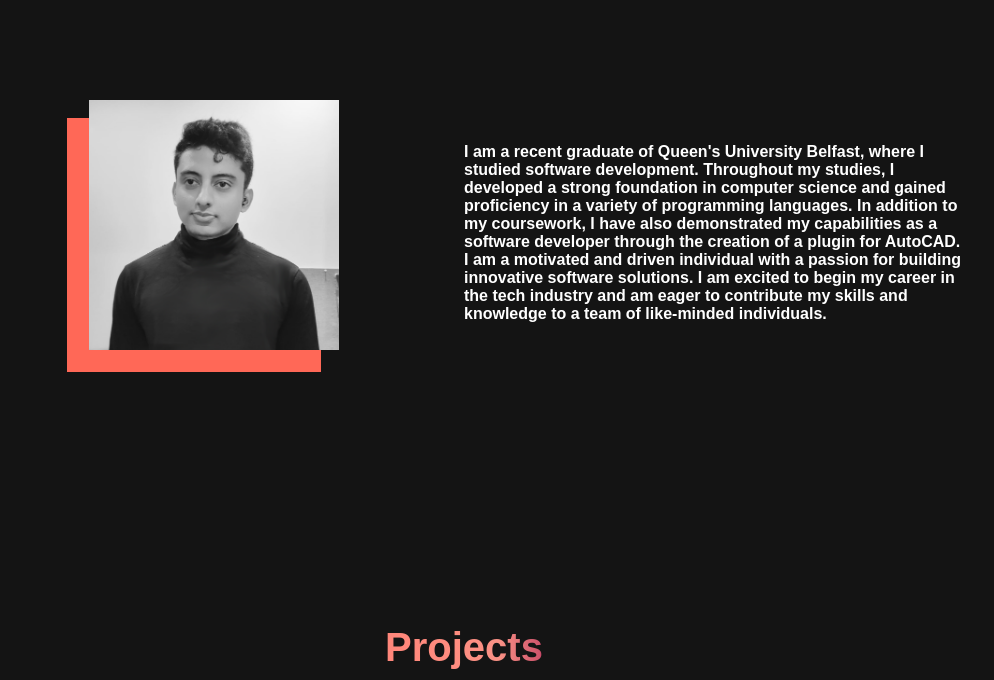
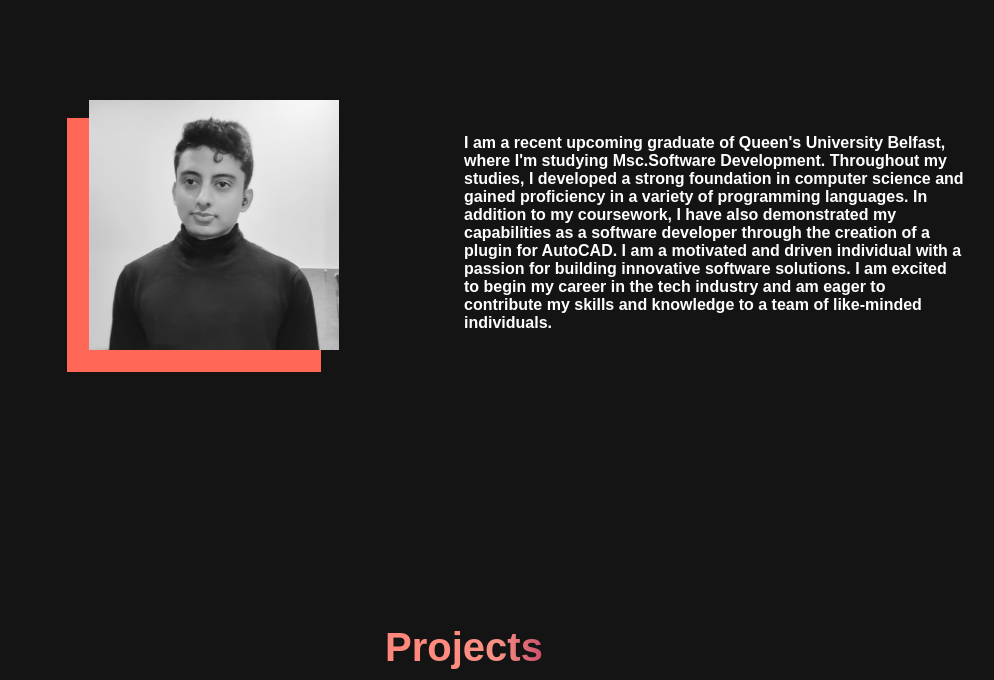
Before and after one commit to naveednadaf/naveednadaf.github.io, a plain HTML site: page index.html in a window 1280 px wide. Shown: the part 1020-1700 px from the top of the page, without its empty margins (176-1170 px from the left). Drawn offline with Linux system fonts and the light colour scheme.

Commit message:
Update index.html

```diff
--- a/index.html
+++ b/index.html
@@ -60,8 +60,8 @@
             <div class="profile__img">
                 <img src="images/pfp.png" alt="profile_pic" id="pfp__img">
             </div>
-            <p>I am a recent graduate of Queen's University Belfast,
-                where I studied software development. Throughout my studies,
+            <p>I am a recent upcoming graduate of Queen's University Belfast,
+                where I'm studying Msc.Software Development. Throughout my studies,
                 I developed a strong foundation in computer science and gained
                  proficiency in a variety of programming languages. In addition to my coursework,
                  I have also demonstrated my capabilities as a software developer through the creation
@@ -91,7 +91,7 @@
         <h1>Contact</h1>
         <h2>Get in Touch</h2>
         <div class="contact__containter">
-            <p>Thank you for visiting my website! I'm currently looking for a Entry Level Software Developer,
+            <p>Thank you for visiting my website! I'm currently looking for a Entry level postion as Software Developer,
                 If you'd like to get in touch with me,
                 please feel free to reach out. I'm always happy to connect with fellow professionals
                 and discuss potential opportunities or projects.I'll try my best to get back to you </p>
```
